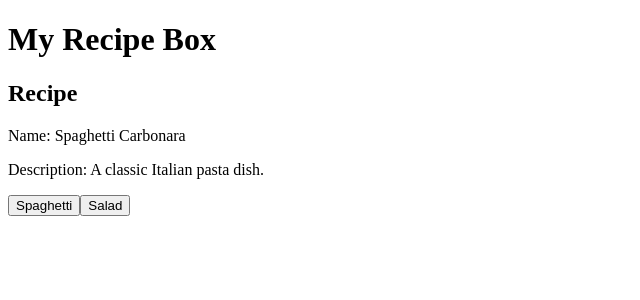
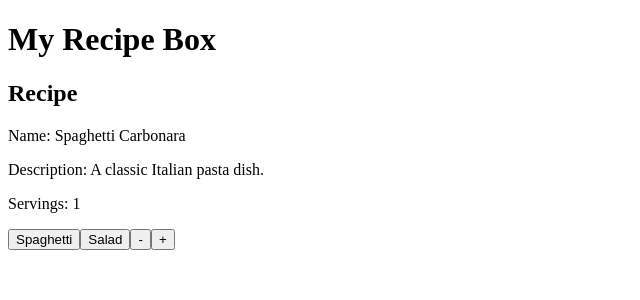
Before and after one commit to Gabriel-Afinovicz/recipe-box, an Angular app: page / in a window 1280 px wide. Shown: the top 300 px of the page, without its empty margins (0-640 px from the left). Built offline with nearby package versions, Linux system fonts and the light colour scheme.

Commit message:
feat(fase-2): ajustar porções com signal.update (Módulo 5)

```diff
--- a/src/app/app.html
+++ b/src/app/app.html
@@ -4,7 +4,11 @@
   <h2>Recipe</h2>
   <p>Name: {{ recipe().name }}</p>
   <p>Description: {{ recipe().description }}</p>
+  <p>Servings: {{ servings() }}</p>
 
   <button type="button" (click)="selectSpaghetti()">Spaghetti</button>
   <button type="button" (click)="selectSalad()">Salad</button>
+
+  <button type="button" (click)="decrementServings()">-</button>
+  <button type="button" (click)="incrementServings()">+</button>
 </main>
--- a/src/app/app.ts
+++ b/src/app/app.ts
@@ -12,6 +12,7 @@ import { RecipeModel } from './models';
 export class App {
   protected readonly title = signal('My Recipe Box');
   protected readonly recipe = signal<RecipeModel>(MOCK_RECIPES[0]);
+  protected readonly servings = signal<number>(1);
 
   protected selectSpaghetti(): void {
     this.recipe.set(MOCK_RECIPES[0]);
@@ -20,4 +21,12 @@ export class App {
   protected selectSalad(): void {
     this.recipe.set(MOCK_RECIPES[1]);
   }
+
+  protected incrementServings(): void {
+    this.servings.update((current) => current + 1);
+  }
+
+  protected decrementServings(): void {
+    this.servings.update((current) => Math.max(1, current - 1));
+  }
 }
```
